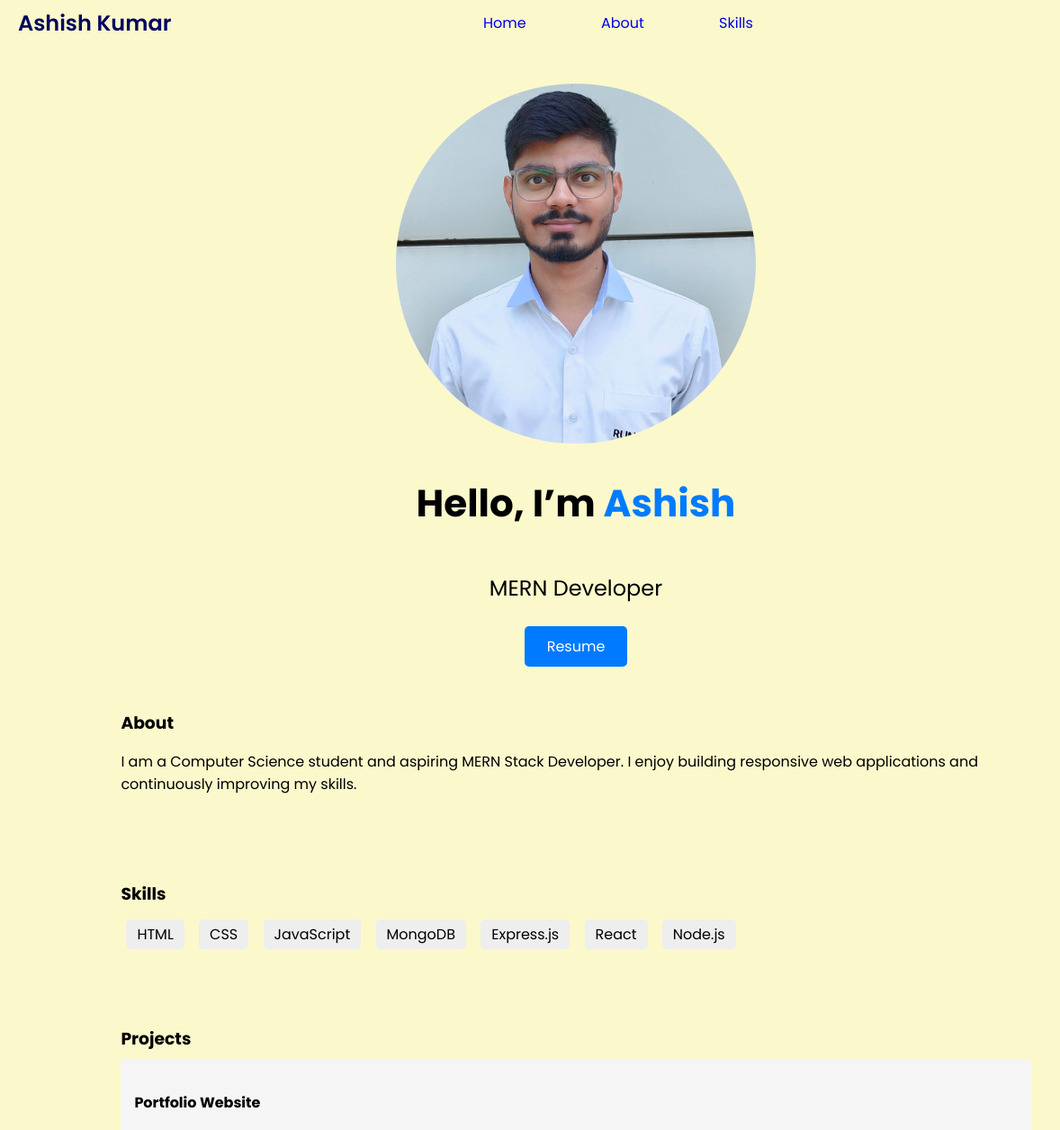
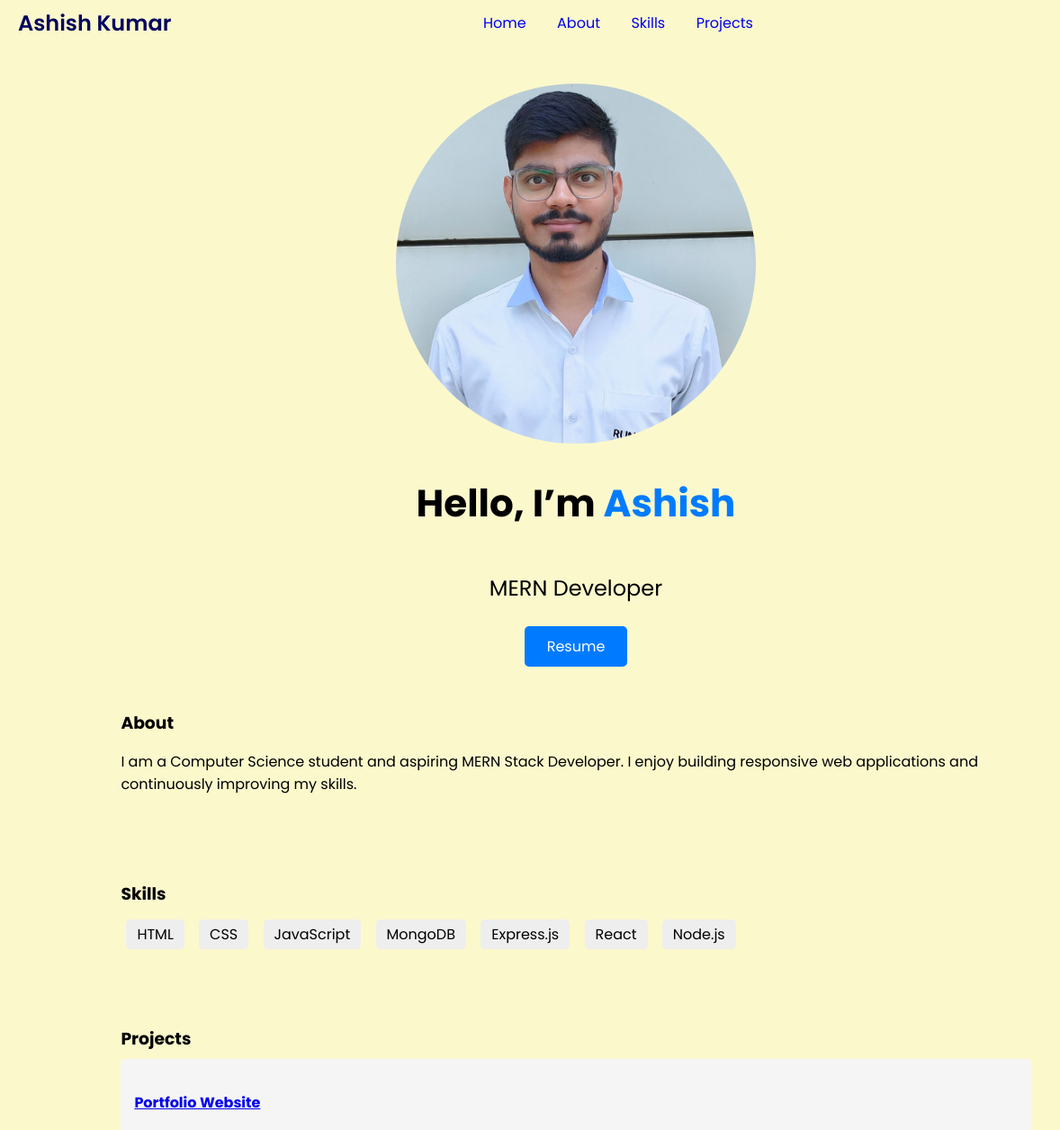
Before and after one commit to devashish82/Portfolio, a plain HTML site: page index.html in a window 1280 px wide. Shown: the top 1256 px of the page at 90% size, 0-1178 px from the left. Drawn offline with Linux system fonts and the light colour scheme.

Commit message:
Update navbar & projects

```diff
--- a/index.html
+++ b/index.html
@@ -17,6 +17,7 @@
        <a href="#home">Home</a>
        <a href="#about">About</a>
        <a href="#skills">Skills</a>
+       <a href="#projects">Projects</a>
       </div>
 
       <div class="nav-icons">
@@ -68,7 +69,7 @@
   <section id="projects" class="section">
     <h3>Projects</h3>
     <div class="card">
-      <h4>Portfolio Website</h4>
+      <h4><a href="https://devashish82.github.io/Portfolio/">Portfolio Website</a></h4>
       <p>I have developed a dynamic, single-page CV using HTML, CSS, and JavaScript, integrated with external APIs (e.g., GitHub, LinkedIn) to fetch live profile data, resulting in a real-time, auto-updating.
      <br>→ Learned front-end web development best practices, improved API handling skills, and understood how to build scalable, interactive personal branding tools.
 </p>
```
